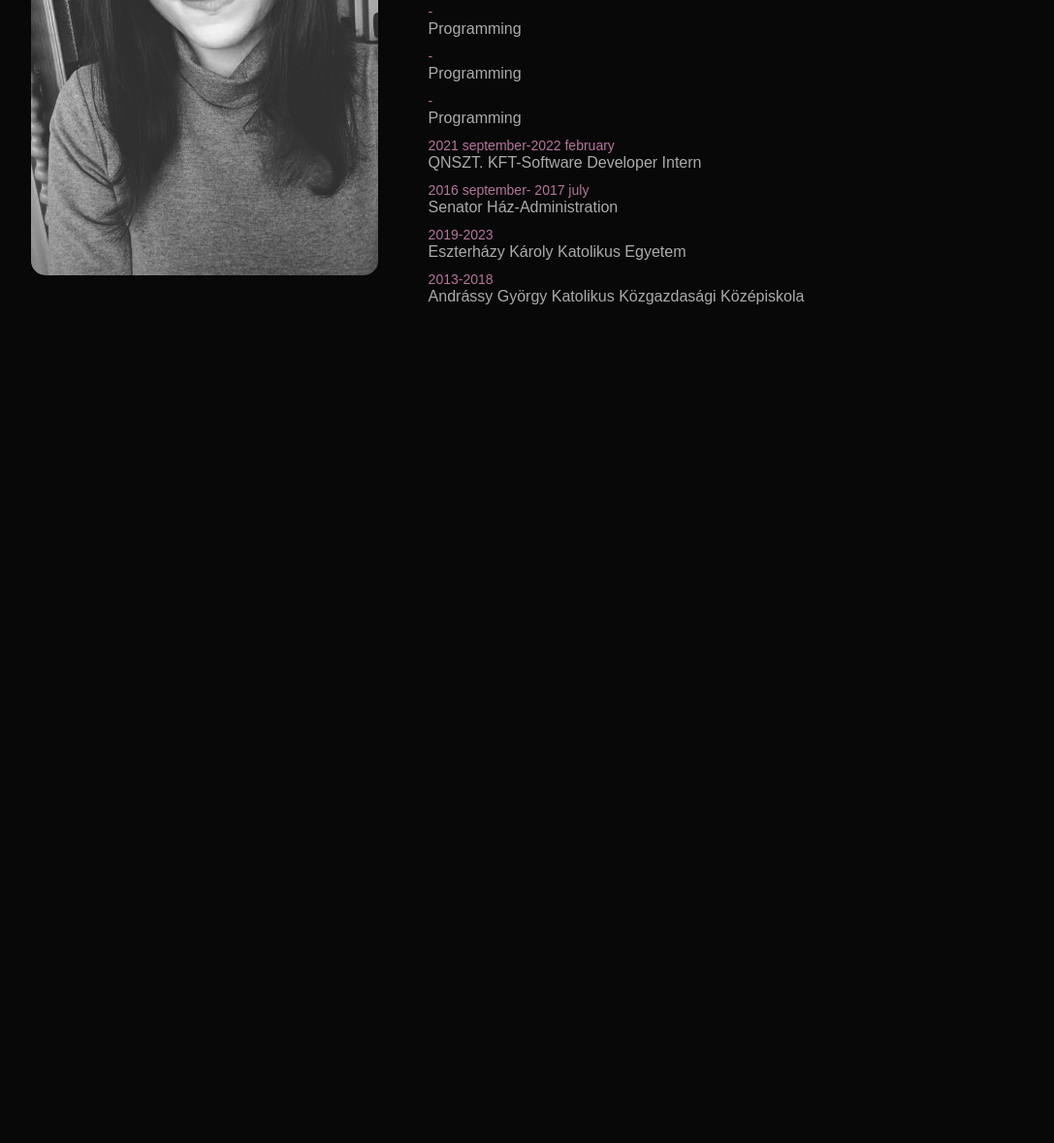
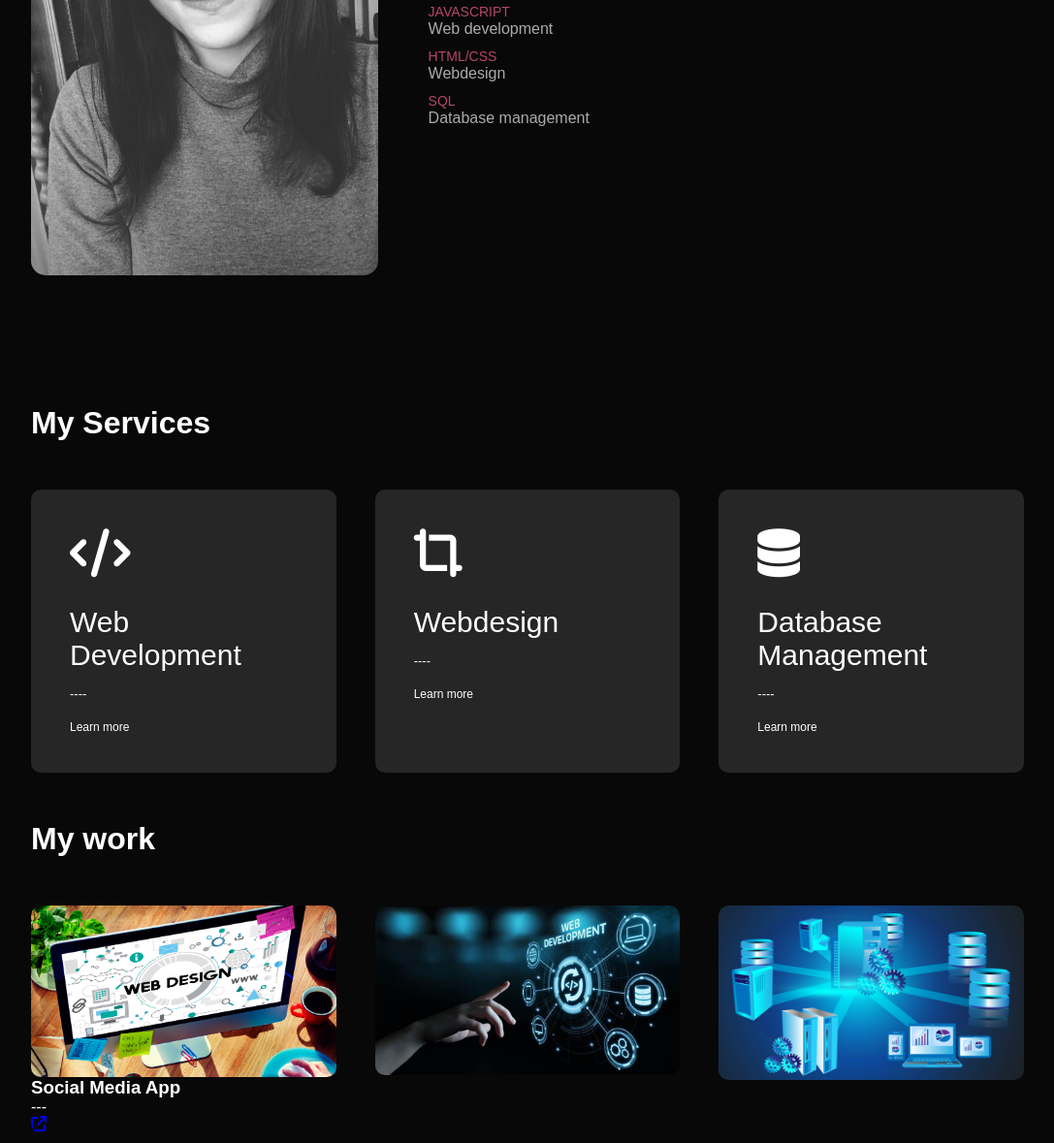
Before and after one commit to IAOV9F/digital-cv, a plain HTML site: page index.html in a window 1280 px wide. Shown: the part 1059-2238 px from the top of the page at 97% size, without its empty margins (96-1183 px from the left). Before the commit the page ends 1474 px from the top, so only its background shows below. Drawn offline with Linux system fonts and the light colour scheme.

Commit message:
updated my work and portfolio section

```diff
--- a/index.html
+++ b/index.html
@@ -6,6 +6,7 @@
     <meta name="viewport" content="width=device-width, initial-scale=1.0">
     <title>Personal CV</title>
     <link rel="stylesheet" href="style.css">
+    <script src="https://kit.fontawesome.com/49e7bcd6b8.js" crossorigin="anonymous"></script>
 </head>
 <body>
     <div id="header">
@@ -45,15 +46,15 @@
                 </div>
                 <div class="tab-contents active-tab" id="skills">
                     <ul>
-                        <li><span>-</span><br>Programming</li>
-                        <li><span>-</span><br>Programming</li>
-                        <li><span>-</span><br>Programming</li>
+                        <li><span>JAVASCRIPT</span><br>Web development</li>
+                        <li><span>HTML/CSS</span><br>Webdesign</li>
+                        <li><span>SQL</span><br>Database management</li>
                     </ul>
                 </div>
                 <div class="tab-contents" id = "experience">
                     <ul>
-                        <li><span>2021 september-2022 february</span><br>QNSZT. KFT-Software Developer Intern</li>
-                        <li><span>2016 september- 2017 july</span><br>Senator Ház-Administration</li>
+                        <li><span>2021 september-2022 february</span><br>QNSZT. KFT-Software Developer Intern  -- Web development,Documentation</li>
+                        <li><span>2016 september- 2017 july</span><br>Senator House-Administration</li>
                     </ul>
                 </div>
                 <div class="tab-contents" id = "education">
@@ -66,8 +67,53 @@
             </div>
         </div>
     </div>
-    <script src = "script.js">
+    <div id="services">
+        <div class="container">
+            <h1 class="sub-title">My Services</h1>
+            <div class="services-list">
+                <div>
+                    <i class="fa-solid fa-code"></i>
+                    <h2>Web Development</h2>
+                    <p>----</p>
+                    <a href="#">Learn more</a>
+                </div>
+                <div>
+                    <i class="fa-solid fa-crop-simple"></i>
+                    <h2>Webdesign</h2>
+                    <p>----</p>
+                    <a href="#">Learn more</a>
+                </div>
+                <div>
+                    <i class="fa-solid fa-database"></i>
+                    <h2>Database Management</h2>
+                    <p>----</p>
+                    <a href="#">Learn more</a>
+                </div>
+            </div>
+        </div>
+    </div>
+    <div id="portfolio">
+        <div class="container">
+            <h1 class="sub-title">My work</h1>
+            <div class="work-list">
+                <div class="work">
+                    <img src="images/work-1.png">
+                    <div class="layer">
+                        <h3>Social Media App</h3>
+                        <p>---</p>
+                        <a href="#"><i class="fa-solid fa-arrow-up-right-from-square"></i></a>
+                    </div>
+                </div>
+                <div class="work">
+                    <img src="images/work-2.png">
+                </div>
+                <div class="work">
+                    <img src="images/work-3.png">
+                </div>
+            </div>
+        </div>
+    </div>
 
-    </script>
+    <script src = "script.js"></script>
 </body>
 </html>
--- a/style.css
+++ b/style.css
@@ -117,9 +117,68 @@ sub-title{
     margin: 10px 0;
 }
 .tab-contents ul li span{
-    color: #b4769b;
+    color: #b54769;
     font-size: 14px;
+}
+.tab-contents{
+    display: none;
 }
 .tab-contents.active-tab{
     display: block;
 }
+#services{
+    padding: 30px 0;
+}
+.services-list{
+    display: grid;
+    grid-template-columns: repeat(auto-fit,minmax(250px,1fr));
+    grid-gap: 40px;
+    margin-top: 50px;
+}
+.services-list div{
+    background: #262626;
+    padding: 40px;
+    font-size: 13px;
+    font-weight: 300;
+    border-radius: 10px;
+    transition: background 0.5s, transform 0.5s;
+}
+.services-list div i{
+    font-size: 50px;
+    margin-bottom: 30px;
+}
+.services-list div h2{
+    font-size: 30px;
+    font-weight: 500;
+    margin-bottom: 15px;
+}
+.services-list div a {
+    text-decoration: none;
+    color: #fff;
+    font-size: 12px;
+    margin-top: 20px;
+    display: inline-block;
+}
+.services-list div:hover{
+    background: #ff004f;
+    transform: translate(-10px);
+}
+#portfolio{
+    padding: 50px, 0;
+}
+.work-list{
+    display: grid;
+    grid-template-columns: repeat(auto-fit,minmax(250px,1fr));
+    grid-gap: 40px;
+    margin-top: 50px;
+}
+.work{
+    border-radius: 10px;
+    position: relative;
+    overflow: hidden;
+}
+.work img{
+    width: 100%;
+    border-radius: 10px;
+    display: block;
+}
```
Also changed, not shown: images/work-1.png (added), images/work-2.png (added), images/work-3.png (added).
